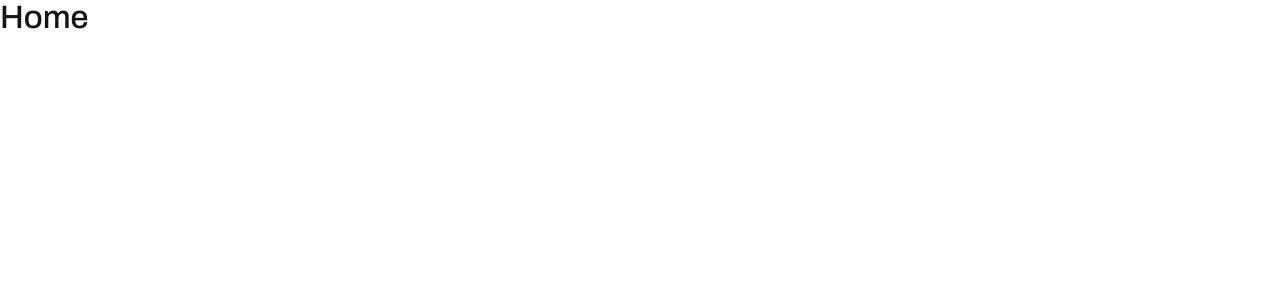
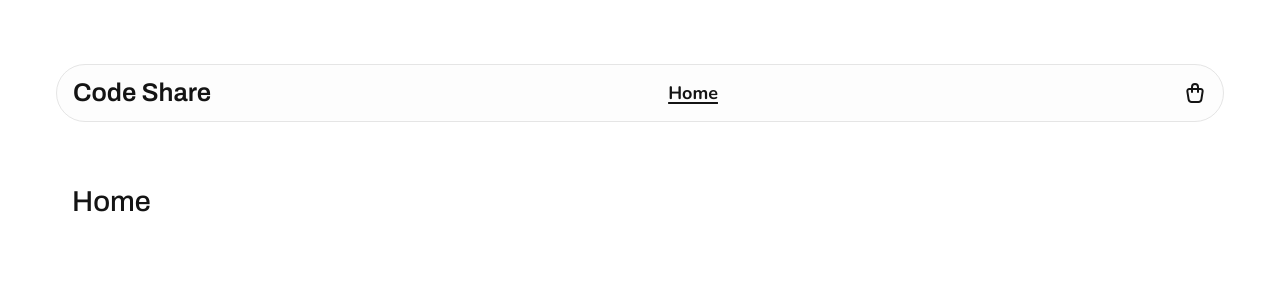
Before and after one commit to feliperdamaceno/code-share, a Vue app: page / in a window 1280 px wide. Shown: the top 300 px of the page. Built offline with nearby package versions, Linux system fonts and the light colour scheme.

Commit message:
feat: setup container and navigation

```diff
--- a/src/app.vue
+++ b/src/app.vue
@@ -1,3 +1,30 @@
+<script lang="ts" setup>
+import Navigation from '@/components/ui/Navigation.vue'
+</script>
+
 <template>
-  <RouterView />
+  <div class="page">
+    <Navigation />
+
+    <main class="content">
+      <RouterView />
+    </main>
+  </div>
 </template>
+
+<style scoped>
+.page {
+  margin-inline: auto;
+  padding-inline: var(--spacing-md);
+  padding-block: var(--spacing-xl);
+  max-inline-size: var(--page-container);
+  display: grid;
+  gap: var(--spacing-xl);
+}
+
+.content {
+  padding-inline: var(--spacing-md);
+  display: grid;
+  gap: var(--spacing-xl);
+}
+</style>
--- a/src/assets/css/tokens.css
+++ b/src/assets/css/tokens.css
@@ -70,6 +70,9 @@
   --font-weight-body: var(--font-weight-regular);
   --font-weight-heading: var(--font-weight-medium);
 
+  --line-height-heading: var(--line-height-narrow);
+  --line-height-body: var(--line-height-regular);
+
   /* Spacing */
   --spacing-xs: var(--size-xs);
   --spacing-sm: var(--size-sm);
@@ -86,5 +89,5 @@
   --border-rounded: 999rem;
 
   /* Measurement */
-  --site-container: var(--container-xxl);
+  --page-container: var(--container-xxl);
 }
--- a/src/components/ui/Navigation.vue
+++ b/src/components/ui/Navigation.vue
@@ -77,6 +77,7 @@ a:has(.brand) {
   background-color: transparent;
   padding-block: var(--spacing-sm);
   padding-inline: var(--spacing-sm);
+  margin-inline-end: calc(var(--spacing-sm) * -1);
   border-radius: var(--border-rounded);
   border: none;
   display: grid;
--- a/src/pages/Home.vue
+++ b/src/pages/Home.vue
@@ -1,5 +1,9 @@
+<script setup lang="ts"></script>
+
 <template>
-  <main>
-    <h1>Home</h1>
-  </main>
+  <section>
+    <h2>Home</h2>
+  </section>
 </template>
+
+<style scoped></style>
--- a/src/routes.ts
+++ b/src/routes.ts
@@ -5,8 +5,7 @@ import { createRouter, createWebHistory } from 'vue-router'
 import Home from '@/pages/Home.vue'
 
 export const routes: RouteRecordRaw[] = [
-  { name: 'Home', path: '/', component: Home },
-  { name: 'Another Home', path: '/home', component: Home }
+  { name: 'Home', path: '/', component: Home }
 ]
 
 export const router = createRouter({
```
